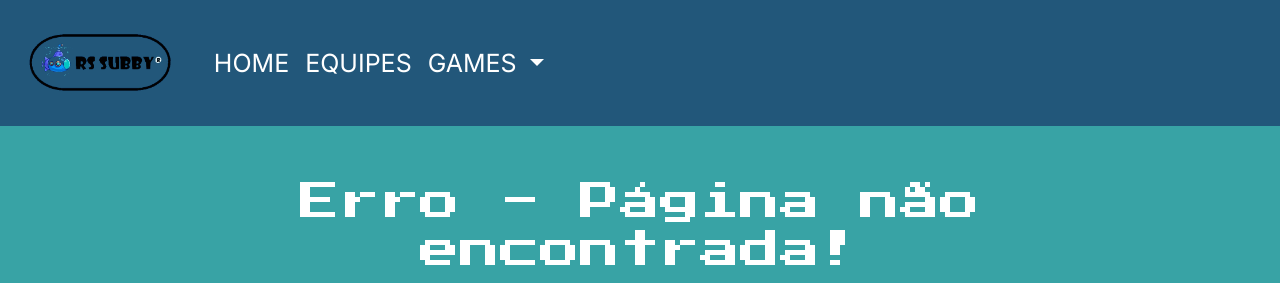
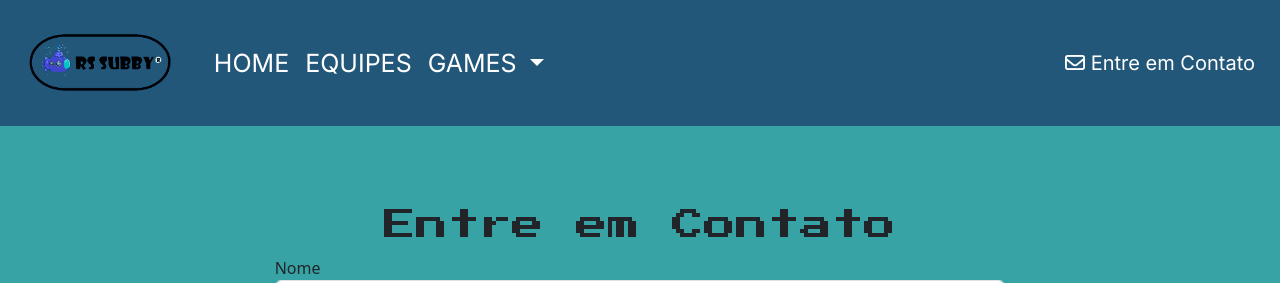
Before and after one commit to rsoliveeira/TechAcademy2, a PHP site: page /teste/contato in a window 1280 px wide. Shown: the top 283 px of the page. Run offline with PHP 8.4, Linux system fonts and the light colour scheme; data that the repository does not hold is empty; some web fonts are replaced.

Commit message:
commit nono

```diff
--- a/css/style.css
+++ b/css/style.css
@@ -131,6 +131,10 @@ body {
   font-family: 'Press Start 2P', cursive;
 }
 
+.text-justify {
+  font-family: Inter, Arial, Tahoma;
+}
+
 .img-fluid {
   max-width: 100%;
   height: auto;
@@ -156,4 +160,13 @@ h1 {
   margin-bottom: 1.5rem !important;
 }
 
+.btn-custom {
+  background-color: #22577a;
+  color: white;
+}
+
+.btn-custom:hover {
+  background-color: #57cc99;
+}
+
 /*# sourceMappingURL=style.css.map */
--- a/css/style.scss
+++ b/css/style.scss
@@ -192,3 +192,13 @@ body {
         margin-top: 1.5rem !important;
         margin-bottom: 1.5rem !important;
     }
+
+
+    .btn-custom {
+        background-color: $primary; // Cor verde base
+        color: white; // Cor do texto
+    }
+
+    .btn-custom:hover {
+        background-color: $terciaria;
+    }
--- a/index.php
+++ b/index.php
@@ -4,8 +4,8 @@
 <head>
     <meta charset="UTF-8">
     <meta name="viewport" content="width=device-width, initial-scale=1.0">
-    <title>Rs Subby - Sua página de Games</title>
-    <meta name="description" content="Sua página de Games, com lançamentos e jogos pagos e gratuitos">
+    <title>RS SUBBY - PÁGINA DE GAMES </title>
+    <meta name="description" content="Sua página de Games gratuitos">
     <meta name="Keywords" content="games, jogos, lançamentos">
 
     <base href="http://localhost/teste/">
@@ -36,11 +36,7 @@
 
 	$dadosJogos = json_decode($dadosApi);
 
-    $url = "http://localhost/teste/api/games.php";
 
-    $dadosApi = file_get_contents($url);
-
-	$dadosJogosEquipes = json_decode($dadosApi);
 
 ?>
 
@@ -74,6 +70,13 @@
                 	</ul>
 					</li>
 				</ul>
+                <div class="d-flex">
+    <a href="contato" class="btn btn-custom" title="Contato">
+        <i class="fa-regular fa-envelope"></i> Entre em Contato
+    </a>
+</div>
+
+                </div>
 			</div>
 		</div>
     </nav>
--- /dev/null
+++ b/pages/contato.php
@@ -0,0 +1,22 @@
+<div class="container mt-5">
+    <h2 class="text-center">Entre em Contato</h2>
+    <div class="row justify-content-center">
+        <div class="col-md-8">
+            <form>
+                <div class="form-group mt-1">
+                    <label for="name">Nome</label>
+                    <input type="text" class="form-control" id="name" placeholder="Seu nome">
+                </div>
+                <div class="form-group mt-3">
+                    <label for="email">Email</label>
+                    <input type="email" class="form-control" id="email" placeholder="Seu email">
+                </div>
+                <div class="form-group mt-3">
+                    <label for="message">Mensagem</label>
+                    <textarea class="form-control" id="message" rows="5" placeholder="Sua mensagem"></textarea>
+                </div>
+                <button type="submit" class="btn btn-primary mt-3 mb-2">Enviar</button>
+            </form>
+          </div>
+    </div>
+ </div>
--- a/pages/erro.php
+++ b/pages/erro.php
@@ -3,10 +3,10 @@
         Erro - Página não encontrada!
     </h1>
     <p class="text-center">
-        <img src="images/404.png" alt="Erro 404">
+        <img src="imagens/404.png" alt="Erro 404">
     </p>
     <p class="text-center">
-        <a href="javascript:history.back()" title="Voltar" class="btn btn-info">
+        <a href="javascript:history.back()" title="Voltar" class="btn btn-success">
             <i class="fas fa-chevron-left"></i>
             Voltar à página anterior
         </a>
--- a/pages/game.php
+++ b/pages/game.php
@@ -14,9 +14,9 @@ $dados = $dadosJogos->$codigo;
         </div>
 
         <div class="col-12 col-md-9" data-aos="fade-right">
-        <p>
+        <p><strong><text-justify>
                 <?=$dados->descricao?>
-            </p>
+                </strong></text-justify></p>
         </div>
 
     </div>
```
Also changed, not shown: imagens/404.png, imagens/logo-removebg-preview.png, 1 other file.
